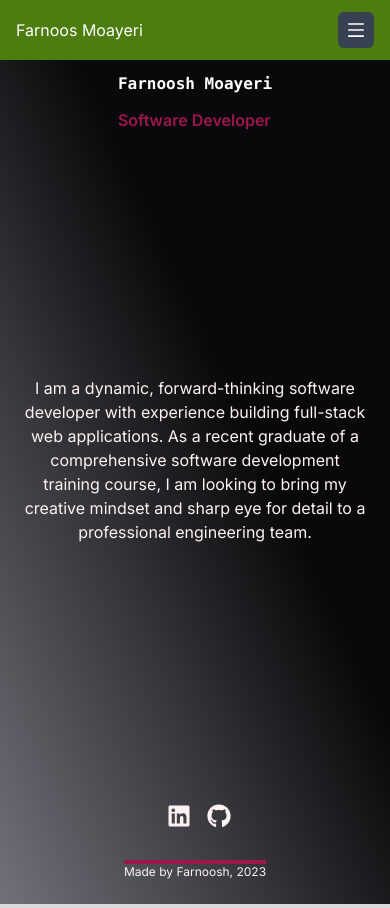
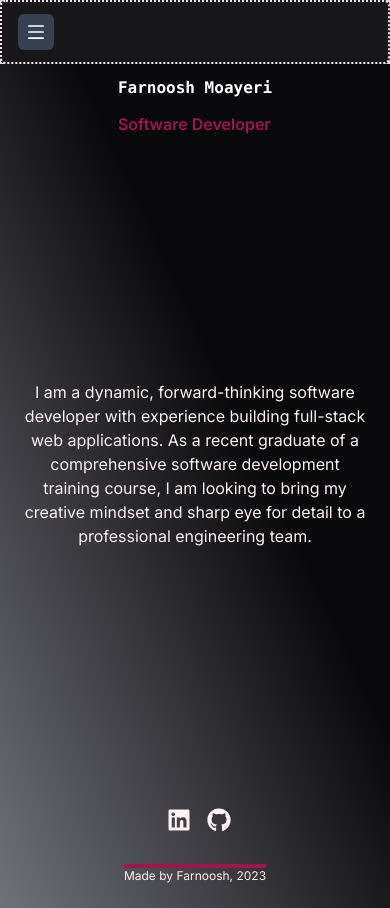
Before and after one commit to Farnooshmo/portfolio, a Next.js app: page / in a window 390 px wide. Built offline with nearby package versions, Linux system fonts and the light colour scheme.

Commit message:
Add style to the hamburger menu

```diff
--- a/app/components/navbar.js
+++ b/app/components/navbar.js
@@ -36,10 +36,10 @@ export default function Navbar() {
   const isMobile = windowSize.width < 768;
 
   return (
-    <nav className="bg-lime-700 text-white px-4 py-3 flex items-center justify-between">
-      <Link href="/">
+    <nav className="bg-zinc-900 text-white px-4 py-3 flex items-center justify-between border-dotted border-2 border-pink-100 rounded-md ">
+      {/* <Link href="/">
         Farnoos Moayeri
-      </Link>
+      </Link> */}
 
       {isMobile ? (
         <button
@@ -63,12 +63,12 @@ export default function Navbar() {
       )}
 
       {isOpen && (
-        <ul className="fixed top-0 left-0 flex flex-col items-center self-end py-24 bg-white shadow-xl z-20">
+        <ul className="fixed top-0 left-0 flex flex-col items-center self-end py-24 bg-zinc-400 rounded-md shadow-xl z-20 h-full">
           {links.map((link) => (
             <li
               key={link.title}
-              className="text-lg font-medium text-gray-800 px-6 py-2"
-              onClick={() => setIsOpen(!isOpen)}
+              className="text-lg font-medium text-pink-800 px-6 py-2"
+              onClick={() => setIsOpen(false)}
             >
               <Link href={link.url}>{link.title}</Link>
             </li>
```
